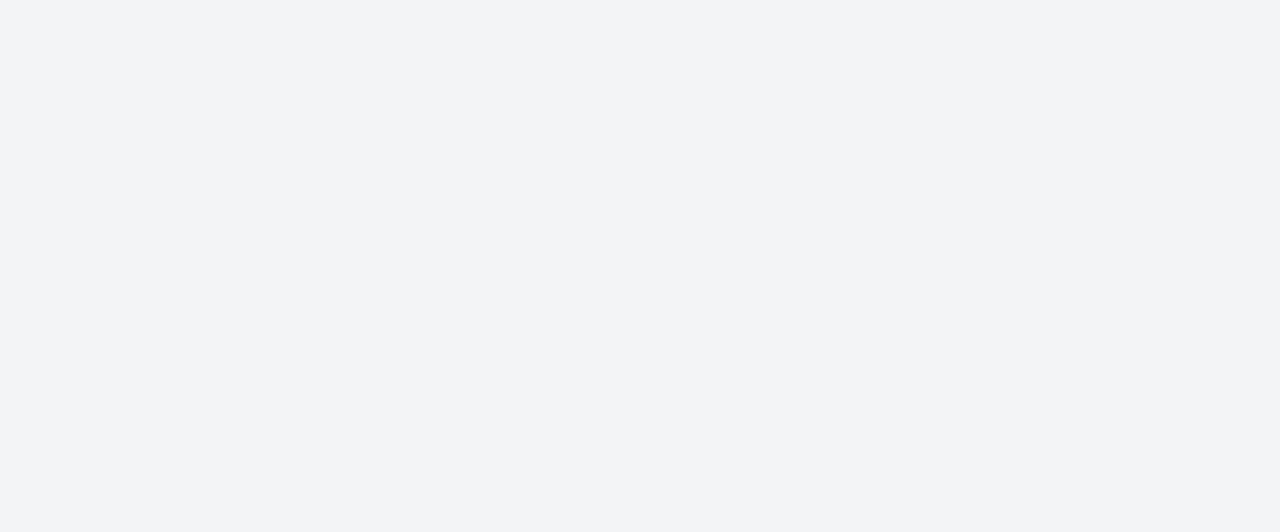
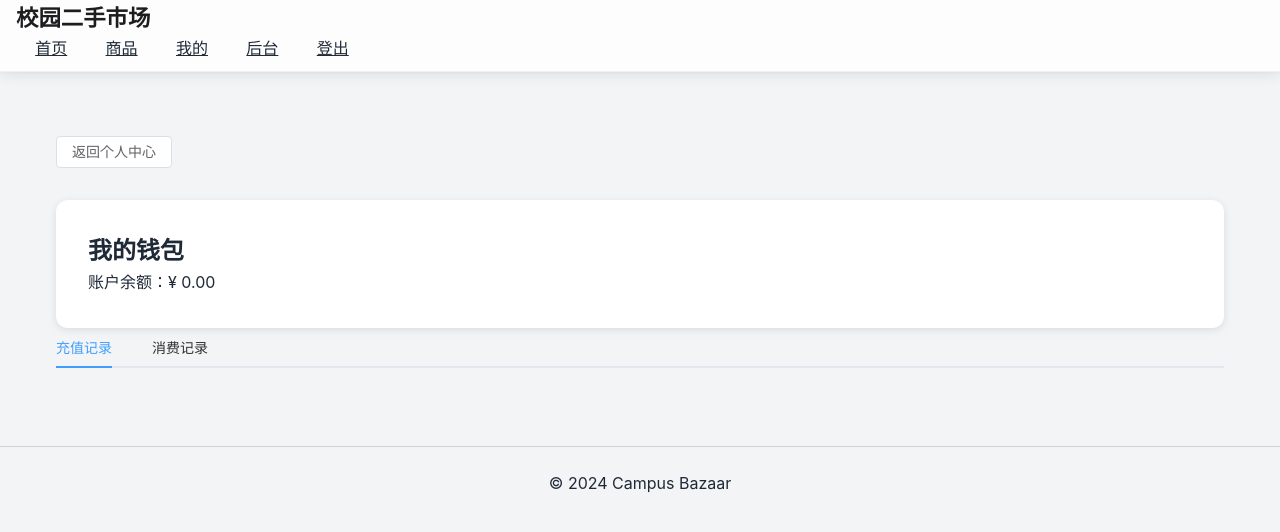
Before and after one commit to moyanislth/campus-bazaar-ui, a Vue app: page /wallet in a window 1280 px wide. Before the commit this address had no page. Shown: the top 532 px of the page. Built offline with nearby package versions, Linux system fonts and the light colour scheme.

Commit message:
feat(钱包): 添加钱包管理功能
在个人中心页面新增钱包管理入口，用户可查看钱包余额及交易记录。新增钱包视图组件，包含余额显示、充值记录和消费记录功能。同时调整路由配置，简化路由守卫逻辑。

```diff
--- a/src/router/index.js
+++ b/src/router/index.js
@@ -19,6 +19,12 @@ const routes = [
         path: '/profile',
         name: 'Profile',
         component: () => import('@/views/common/ProfileView.vue')
+      },
+      {
+        path: '/wallet',
+        name: 'Wallet',
+        component: () => import('@/views/WalletView.vue'),
+        meta: { requiresAuth: false } // 修改此处为false
       }
     ]
   },
@@ -61,28 +67,10 @@ const router = createRouter({
 })
 
 // 路由守卫, 检查用户是否登录
-router.beforeEach((to, _from, next) => {
-  const isAuthenticated = localStorage.getItem('token')
-  const isAdmin = localStorage.getItem('isAdmin') === 'true'
-
-  if (to.matched.some(record => record.meta.requiresAuth)) {
-    if (!isAuthenticated) {
-      next({
-        name: 'Auth',
-        query: { redirect: to.fullPath }
-      })
-      return
-    }
+router.beforeEach((to, from) => {
+  if (to.meta.requiresAuth && !isAuthenticated()) {
+    return '/login'
   }
-
-  if (to.matched.some(record => record.meta.adminOnly)) {
-    if (!isAdmin) {
-      next('/')
-      return
-    }
-  }
-
-  next()
 })
 
 export default router
--- /dev/null
+++ b/src/views/WalletView.vue
@@ -0,0 +1,84 @@
+<template>
+  <div class="wallet-view">
+    <!-- 返回按钮 -->
+    <el-button @click="$router.go(-1)" class="back-btn">
+      <i class="el-icon-arrow-left"></i> 返回个人中心
+    </el-button>
+
+    <!-- 钱包概览 -->
+    <div class="wallet-card">
+      <h2>我的钱包</h2>
+      <div class="balance">
+        <span class="label">账户余额：</span>
+        <span class="amount">¥ {{ balance.toFixed(2) }}</span>
+      </div>
+    </div>
+
+    <!-- 交易记录 -->
+    <div class="transaction-section">
+      <el-tabs v-model="activeTab">
+        <el-tab-pane label="充值记录" name="recharge">
+          <transaction-list :list="rechargeRecords" />
+        </el-tab-pane>
+        <el-tab-pane label="消费记录" name="payment">
+          <transaction-list :list="paymentRecords" />
+        </el-tab-pane>
+      </el-tabs>
+    </div>
+  </div>
+</template>
+
+<script>
+/**
+ * 钱包功能主视图
+ * 包含余额显示、充值记录、消费记录功能
+ */
+export default {
+  data() {
+    return {
+      activeTab: 'recharge',
+      balance: 0.00,
+      rechargeRecords: [],
+      paymentRecords: []
+    }
+  },
+  components: {
+    TransactionList: {
+      props: ['list'],
+      template: `
+        <div class="transaction-list">
+          <div v-for="(item, index) in list" :key="index" class="transaction-item">
+            <div class="info">
+              <span class="type">{{ item.type }}</span>
+              <span class="time">{{ item.time }}</span>
+            </div>
+            <span class="amount" :class="{ 'income': item.amount > 0 }">
+              {{ item.amount > 0 ? '+' : '' }}{{ item.amount.toFixed(2) }}
+            </span>
+          </div>
+        </div>
+      `
+    }
+  }
+}
+</script>
+
+<style scoped>
+/* 样式参考现有ProfileView保持统一 */
+.wallet-view {
+  max-width: 1200px;
+  margin: 2rem auto;
+  padding: 0 1rem;
+}
+
+.wallet-card {
+  background: white;
+  padding: 2rem;
+  border-radius: 12px;
+  box-shadow: 0 2px 8px rgba(0,0,0,0.1);
+}
+
+.back-btn {
+  margin-bottom: 2rem;
+}
+</style>
--- a/src/views/common/ProfileView.vue
+++ b/src/views/common/ProfileView.vue
@@ -22,6 +22,14 @@
       <div class="info-field">
         <h3>微信</h3>
         <el-input v-model="user.wechat" placeholder="请输入微信号" :maxlength="20" />
+      </div>
+      <div class="info-field">
+        <h3>钱包管理</h3>
+        <router-link to="/wallet">
+          <el-button type="primary">
+            查看钱包余额与交易记录
+          </el-button>
+        </router-link>
       </div>
     </div>
 
```
Also changed, not shown: jsconfig.json (deleted, +0 -8 lines).
